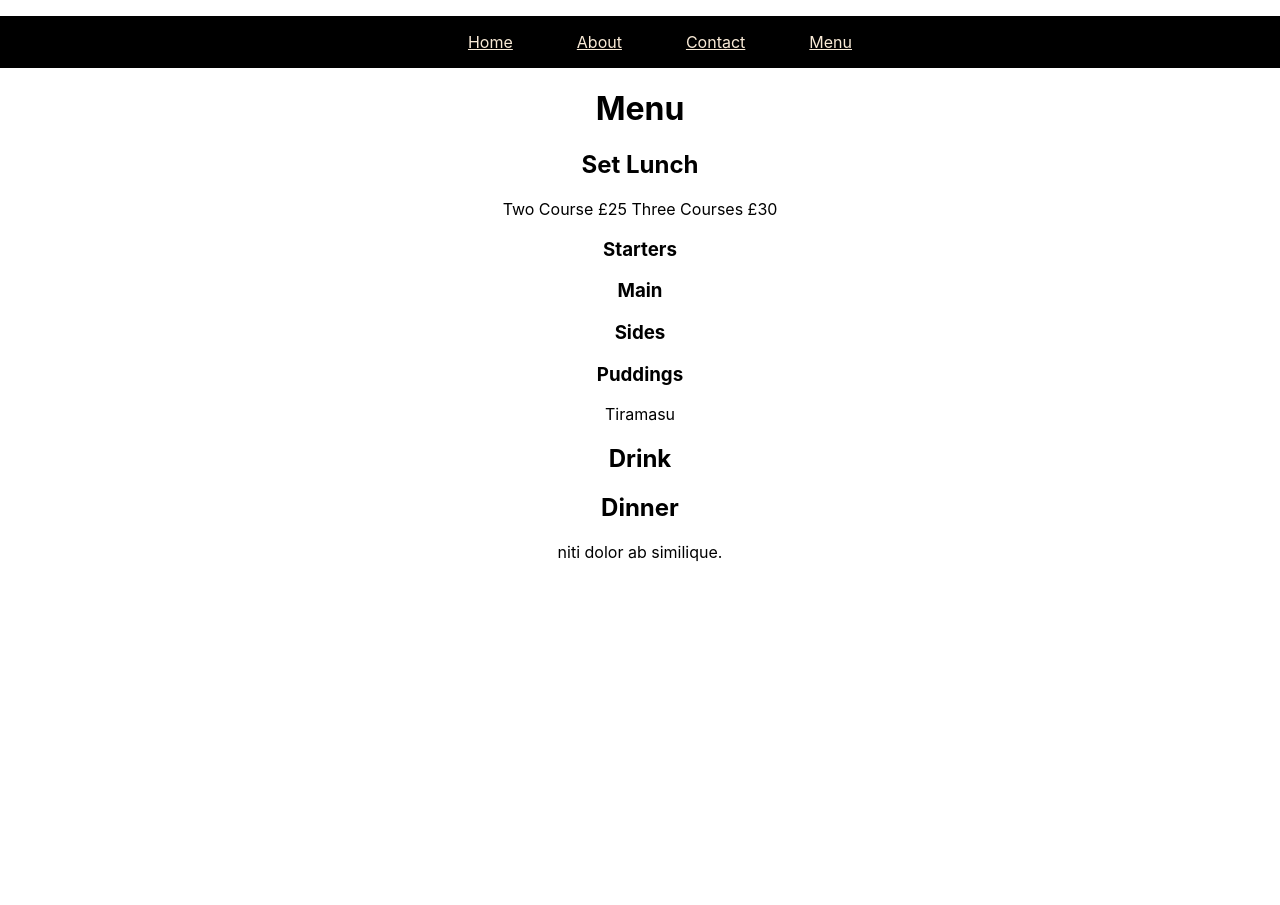
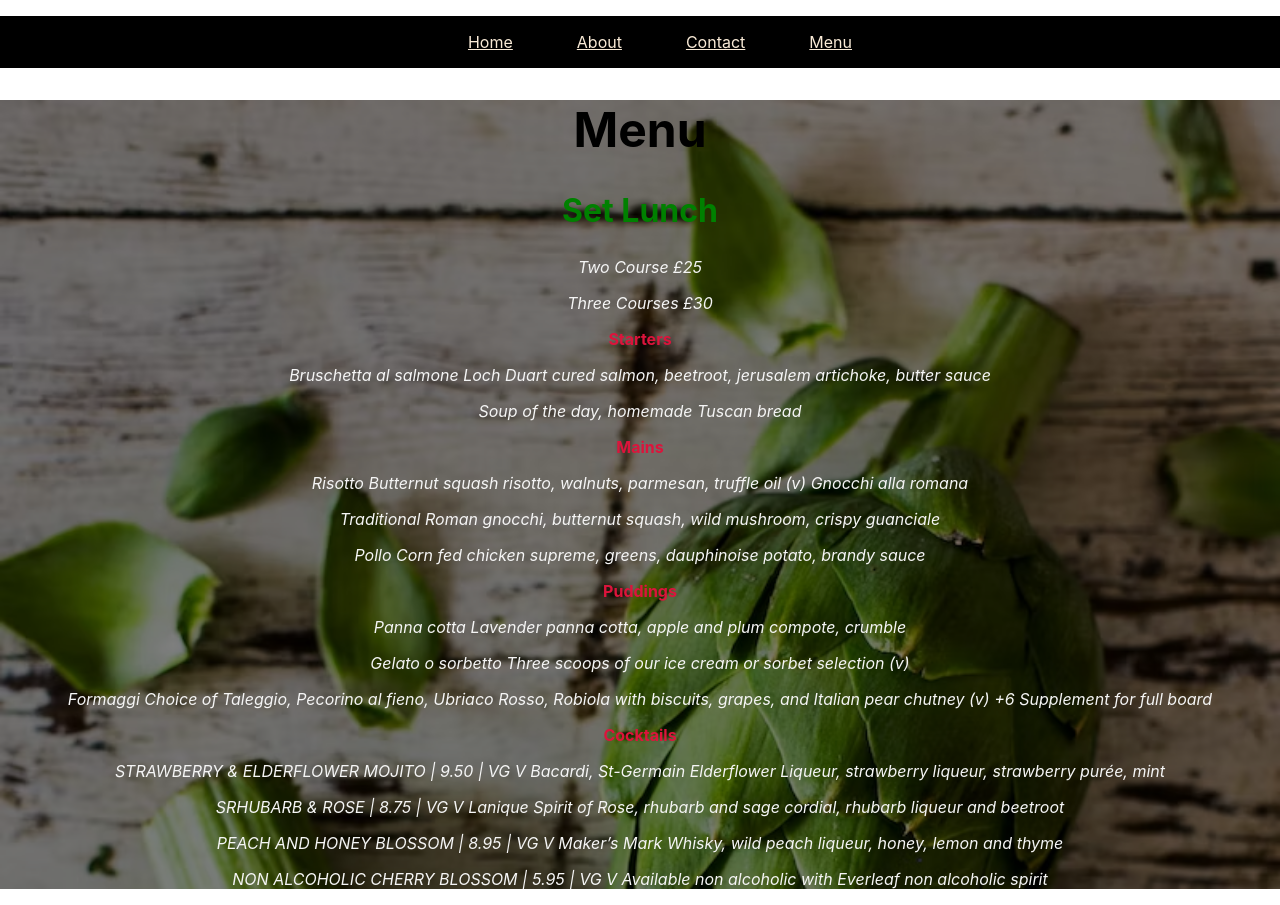
Before and after one commit to lisabath/multipage-react-app, a React (Create React App) app: page /menu in a window 1280 px wide. Before the commit the page ends 800 px from the top, so only its background shows below. Built offline with nearby package versions, Linux system fonts and the light colour scheme.

Commit message:
update menu

```diff
--- a/src/App.css
+++ b/src/App.css
@@ -19,3 +19,32 @@
     padding: 1rem;
     color: antiquewhite;
   }
+  .menu{
+    background-image: url("./pages/artichoke.avif");
+    background-repeat: no-repeat;
+    background-size: cover;
+
+  }
+.menu .darkoverlay {
+  background-color: rgba(0,0,0, 0.5);
+
+}
+  .menu h1{
+    font-size: 3rem;
+    color:very dark black;
+
+
+  }.menu h2{
+    font-size: 2rem;
+    color: green;
+
+  }
+  .menu h3{
+    font-size: 1rem;
+    color: crimson;
+  }
+
+  .menu p {
+    font-style: italic;
+    color: whitesmoke;
+  }
--- a/src/pages/menu.js
+++ b/src/pages/menu.js
@@ -1,28 +1,50 @@
 function Menu() {
     return (
+
       <div className="menu">
+        <div className="darkoverlay">
+
         <h1>Menu</h1>
 
         <h2>Set Lunch</h2>
+            <p>Two Course £25</p>
+            <p>Three Courses £30</p>
 
-        <p>Two Course £25
-            Three Courses £30</p>
         <h3>Starters</h3>
-        <p></p>
-        <h3>Main</h3>
-        <p></p>
-        <h3>Sides</h3>
-        <p></p>
+        <p>Bruschetta al salmone
+Loch Duart cured salmon, beetroot, jerusalem artichoke, butter sauce</p>
+            <p>Soup of the day, homemade Tuscan bread</p>
+        <h3>Mains</h3>
+        <p>Risotto
+Butternut squash risotto, walnuts, parmesan, truffle oil (v)
+Gnocchi alla romana</p>
+<p>Traditional Roman gnocchi, butternut squash, wild mushroom, crispy guanciale</p>
+<p>Pollo
+Corn fed chicken supreme, greens, dauphinoise potato, brandy sauce</p>
+
         <h3>Puddings</h3>
-        <p>Tiramasu</p>
 
-        <h2>Drink</h2>
-        <h3></h3>
+        <p>Panna cotta
+Lavender panna cotta, apple and plum compote, crumble</p>
+        <p>Gelato o sorbetto
+Three scoops of our ice cream or sorbet selection (v)</p>
+<p>Formaggi
+Choice of Taleggio, Pecorino al fieno, Ubriaco Rosso, Robiola with biscuits, grapes, and Italian pear chutney (v)
++6 Supplement for full board</p>
 
-        <h2>Dinner</h2>
-        niti dolor ab similique.
+<h3>Cocktails</h3>
 
+       <p>STRAWBERRY & ELDERFLOWER MOJITO | 9.50 | VG V
+Bacardi, St-Germain Elderflower Liqueur, strawberry liqueur, strawberry purée, mint</p>
+<p>SRHUBARB & ROSE | 8.75 | VG V
+Lanique Spirit of Rose, rhubarb and sage cordial, rhubarb liqueur and beetroot</p>
+<p>PEACH AND HONEY BLOSSOM | 8.95 | VG V
+Maker’s Mark Whisky, wild peach liqueur, honey, lemon and thyme</p>
+<p>NON ALCOHOLIC CHERRY BLOSSOM | 5.95 | VG V
+Available non alcoholic with Everleaf non alcoholic spirit</p>
+        </div>
       </div>
+
     );
   }
 
```
Also changed, not shown: src/gnocchi.jpeg (added), src/pages/artichoke.avif (added).
